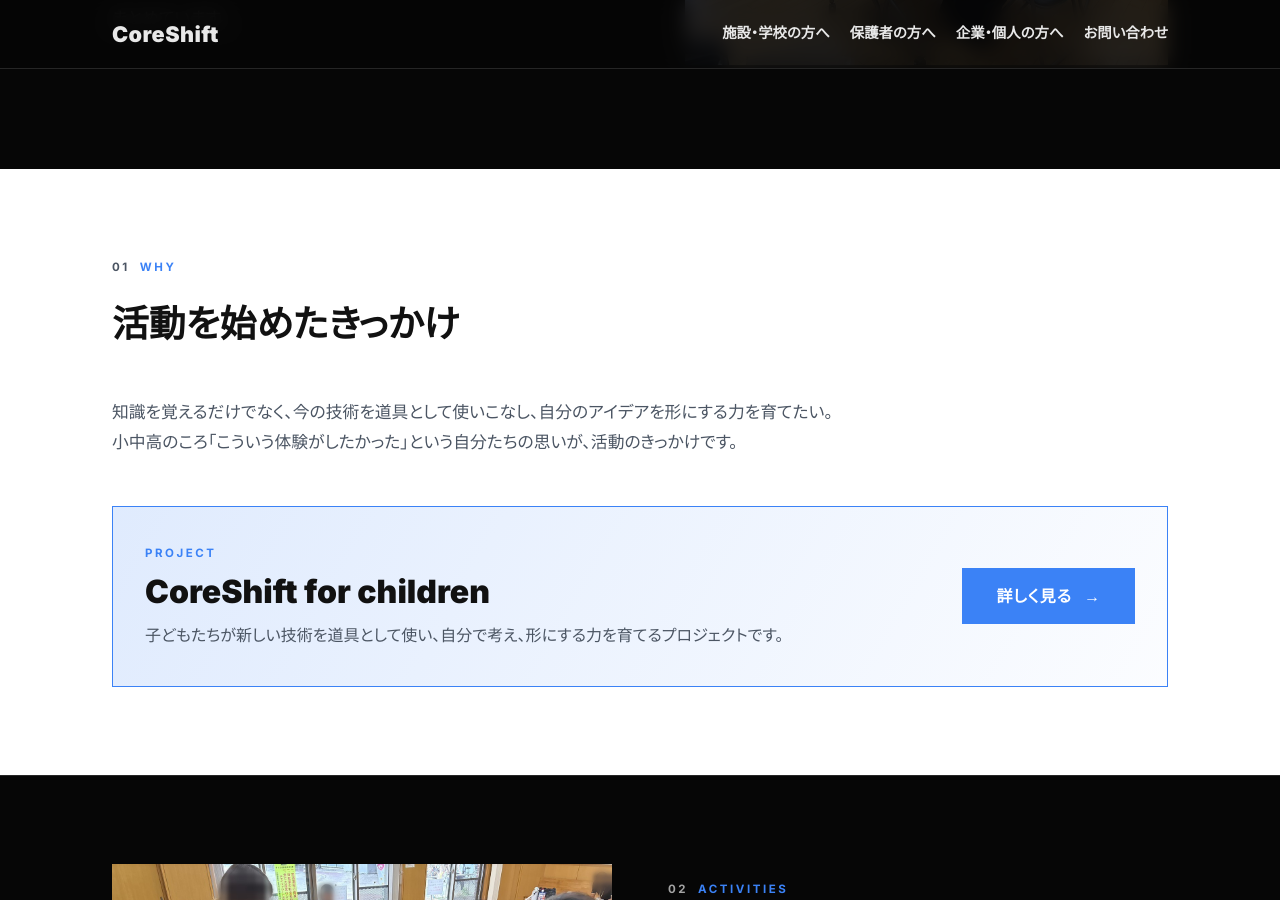
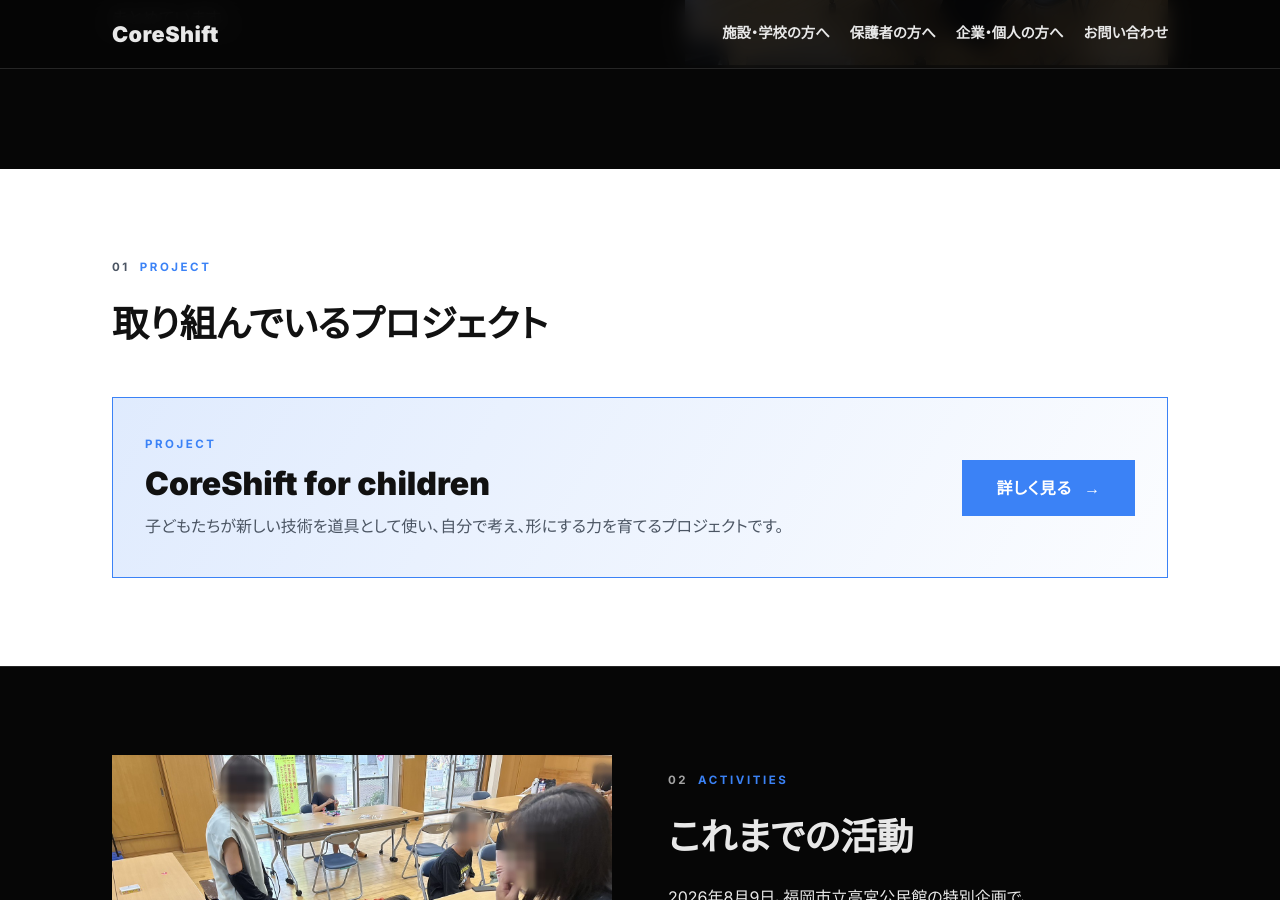
Before and after one commit to coreshiftforch/CoreShift-forchildren-web, a Jekyll site: the page built from about/index.html, in a window 1280 px wide and 900 px high, scrolled down 462 px. Built offline with Jekyll 4.4.1, drawn with Linux system fonts in a browser that asks for light colours.

Commit message:
content: #26 の代表の決定を反映
- about: 活動を始めたきっかけの文を外す（代表紹介まで保留。#20）。セクションを「取り組んでいるプロジェクト」に
- 季節の飾り・季節の小物づくりに「企画中」の札。中高生向けは「企画しています」の書き方に
- 活動内容: 会場参加モード（あいことば）のボタンと説明を外す（Web体験デモは残す）
- 3dprinter・programming の見出しの番号（Technology 01/03）を外す。karakuri のお問い合わせは「その他」を選んだ状態で開く

Co-Authored-By: Claude Opus 5.5 <noreply@anthropic.com>

```diff
--- a/3dprinter/index.html
+++ b/3dprinter/index.html
@@ -26,11 +26,11 @@ description: "アイデアを立体的な形に変える3Dプリンター。子
       </div>
       <ul class="features">
         <li><h3>名前入り<wbr>ネームプレート</h3><p>スマホで文字や形を選んでデザインし、自分だけのネームプレートを作ります。</p></li>
-        <li><h3>季節の飾り</h3><p>クリスマスのオーナメントなど、季節に合わせた飾りづくり。</p></li>
+        <li><h3>季節の飾り <span class="badge">企画中</span></h3><p>クリスマスのオーナメントなど、季節に合わせた飾りづくり。</p></li>
         <li><h3>micro:bit の<wbr>ケース<wbr>（準備中）</h3><p>プログラミングで使う micro:bit を入れるケースを形にします。<a href="/programming/">プログラミングへ</a></p></li>
       </ul>
       <div class="facts">
-        <p>対象に合わせて内容を調整します。小学生は用意した型をアレンジ、中高生は自分でデザインするところから取り組みます。</p>
+        <p>対象に合わせて内容を調整します。小学生は用意した型をアレンジします。中高生向けには、自分でデザインするところから取り組む内容も企画しています。</p>
         <p><strong>使っている機材：</strong>Bambu Lab P1S など</p>
       </div>
     </div>
--- a/about/index.html
+++ b/about/index.html
@@ -1,7 +1,7 @@
 ---
 layout: default
 title: "CoreShiftについて — CoreShift"
-description: "福岡で活動する学生団体CoreShiftが、子どもたちに新しい技術を「使ってみる」体験を届ける活動を始めたきっかけと、これまでの活動をご紹介します。"
+description: "福岡で活動する学生団体CoreShiftの紹介です。プロジェクト「CoreShift for children」とこれまでの活動をご案内します。"
 ---
 <main>
   <section class="hero">
@@ -22,11 +22,10 @@ description: "福岡で活動する学生団体CoreShiftが、子どもたちに
   <section class="sec sec--light">
     <div class="wrap">
       <div class="sec-head stack">
-        <span class="eyebrow"><b>01</b>Why</span>
-        <h2>活動を<wbr>始めたきっかけ</h2>
+        <span class="eyebrow"><b>01</b>Project</span>
+        <h2>取り組んでいる<wbr>プロジェクト</h2>
       </div>
-      <p class="lead">知識を覚えるだけでなく、今の技術を道具として使いこなし、自分のアイデアを形にする力を育てたい。小中高のころ「こういう体験がしたかった」という自分たちの思いが、活動のきっかけです。</p>
-      <a class="project-card" href="/coreshift-for-children/" style="margin-top: 48px">
+      <a class="project-card" href="/coreshift-for-children/">
         <span class="project-body">
           <span class="eyebrow">Project</span>
           <span class="project-name">CoreShift for children</span>
--- a/coreshift-for-children/activities/index.html
+++ b/coreshift-for-children/activities/index.html
@@ -45,17 +45,16 @@ extra_css: /coreshift-for-children/activities/page.css
         </ol>
         <div class="note act-demo">
           <strong>Webで「なまえプレート」の<wbr>3Dデザインを<wbr>体験できます</strong>
-          <p>インストール不要で自由にデザインできる「Web体験デモ」と、ワークショップ当日に使う「会場参加モード（あいことばが必要）」があります。</p>
+          <p>インストール不要で、自由にデザインできる「Web体験デモ」を公開しています。</p>
           <div class="btn-row">
             <a class="btn" href="/coreshift-for-children/nameplate-demo/">Web体験デモを<wbr>触ってみる <span aria-hidden="true">→</span></a>
-            <a class="btn btn--ghost" href="/coreshift-for-children/nameplate-demo/?mode=event">会場参加モード<wbr>（あいことば） <span aria-hidden="true">→</span></a>
           </div>
         </div>
       </article>
 
       <article class="act-menu">
         <span class="badge">Menu 02</span>
-        <h3>季節に合わせた<wbr>オリジナル<wbr>小物づくり</h3>
+        <h3>季節に合わせた<wbr>オリジナル<wbr>小物づくり <span class="badge">企画中</span></h3>
         <p class="muted">クリスマスのオーナメントやハロウィン、新学期のアイテムなど、季節の行事に合わせた立体の小物を3Dプリンターでつくるワークショップです。</p>
         <div class="cards act-cards">
           <article class="card"><div class="card-body"><span class="eyebrow">Point 01</span><h4>季節のモチーフを<wbr>自分好みに</h4><p>雪の結晶や星、クリスマスツリーのオーナメントなど、季節ごとのテーマに合わせて形や模様、文字を組み合わせ、自分だけの小物をデザインします。</p></div></article>
```
